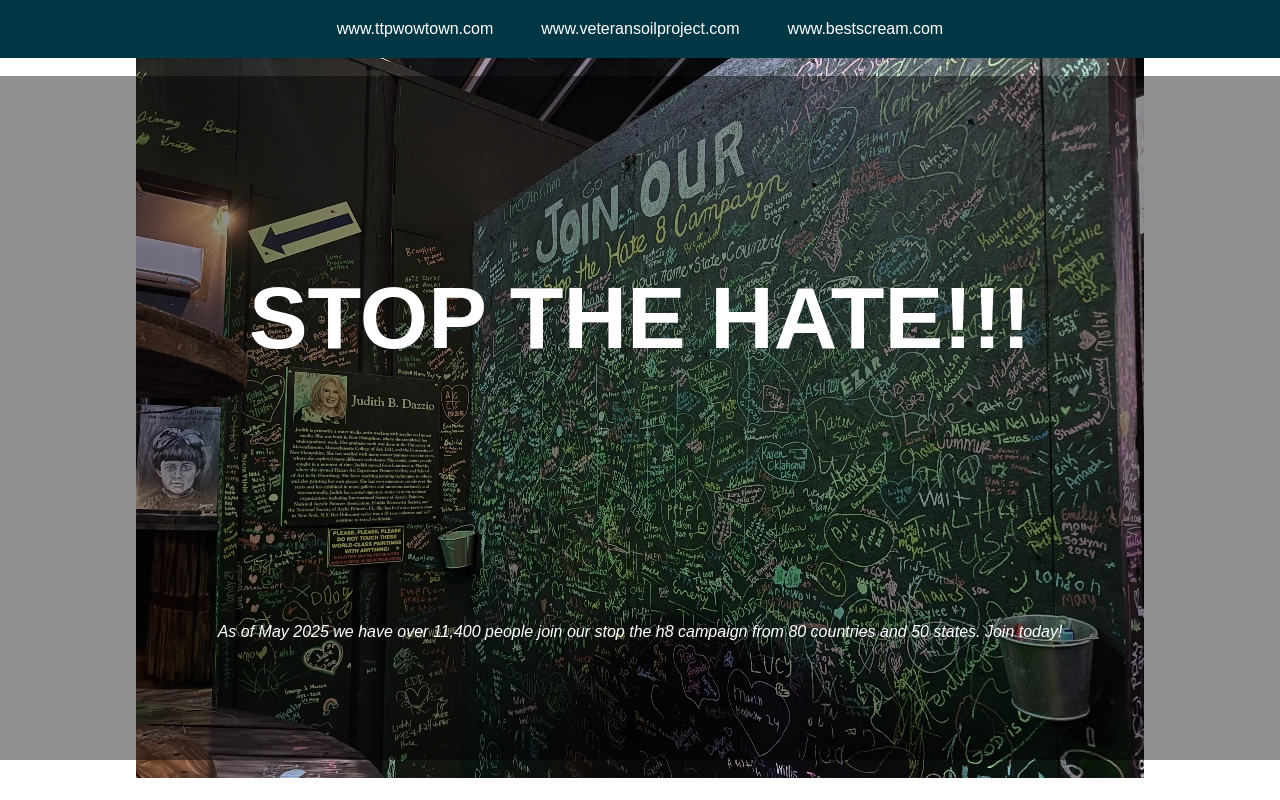
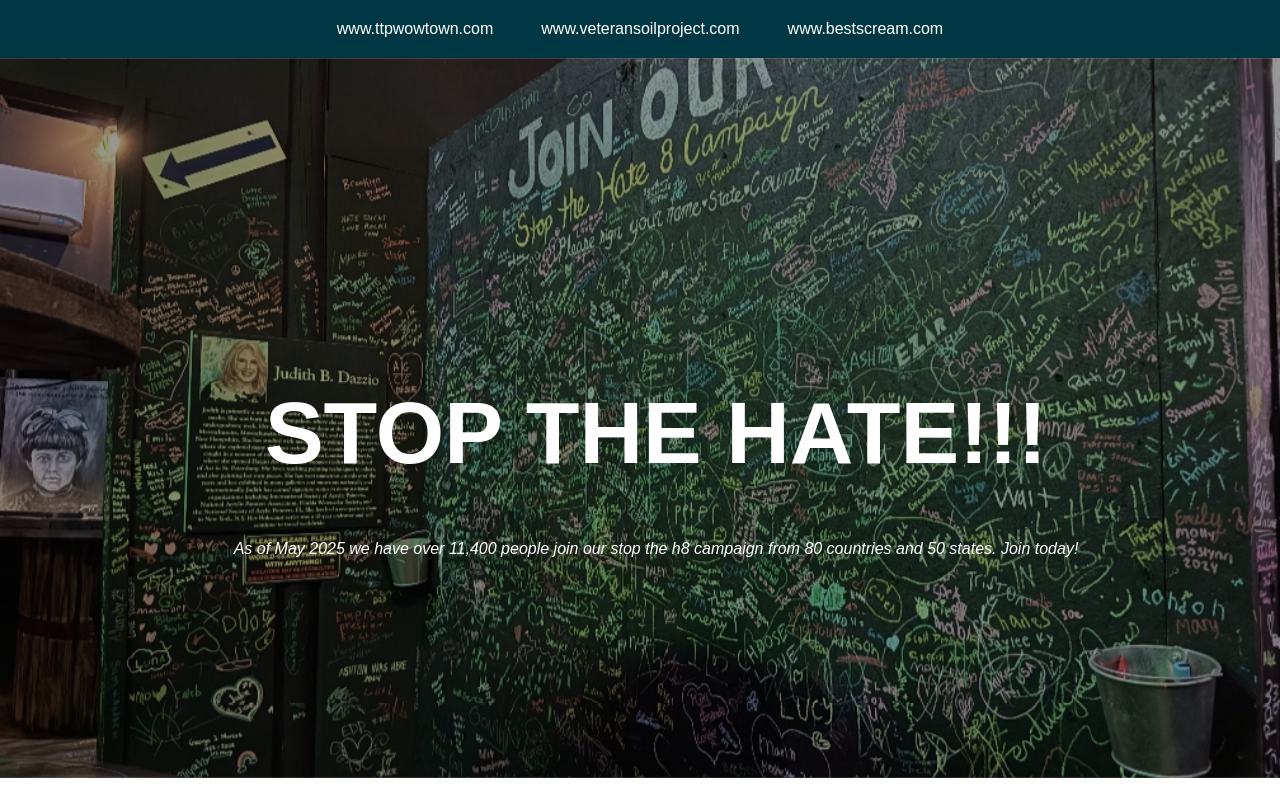
Before and after one commit to WarfDesigns/stopthehate8.com, a plain HTML site: page index.html in a window 1280 px wide. Shown: the top 800 px of the page. Drawn offline with Linux system fonts and the light colour scheme.

Commit message:
Still troubleshooting.

```diff
--- a/index.html
+++ b/index.html
@@ -22,18 +22,10 @@
               <h1>STOP THE HATE!!!</h1>
               <p><em>As of May 2025 we have over 11,400 people join our stop the h8 campaign from 80 countries and 50 states. Join today!</em></p>
             </div>
-              <div class="slides-wrapper">
-                <section >
-                <div class="slide active">
+            <div class="slides">
               <img src="/img/Hate8Campaign/2025-04-24 10-29-39.webp" alt="StoptheHate!">
-                </div>
-              <div class="slide">
               <img src="/img/Hate8Campaign/2025-04-24 10-29-29.webp" alt="StoptheHate!">
-              </div>
-              <div class="slide">
               <img src="/img/Hate8Campaign/image2.webp" alt="StoptheHate!">
-              </div>
-                </section>
             </div>
           </section>
     <section class="one-column">
--- a/public/css/carousel.css
+++ b/public/css/carousel.css
@@ -1,49 +1,43 @@
+/* CSS */
+html, body { margin:0; padding:0; }
+
 .carousel {
-  display: grid;
-  grid-area: 1 / 1 / 2 / 2;
   position: relative;
-  width: 100%;
-  aspect-ratio: 16 / 9;
-  max-width: 100%;
+  width: 100vw;
+  left: 50%; margin-left: -50vw;
+  height: 0;
+  padding-top: 56.25%;
   overflow: hidden;
-  justify-self: center;
 }
 
-.carousel .slide {
-  grid-area: 1 / 1 / 2 / 2;
+.carousel .overlay {
+  position: absolute;
+  top: 0; left: 0; width:100%; height:100%;
+  z-index: 2;
+  display: flex;
+  flex-direction: column;
+  justify-content: center;
+  align-items: center;
+  text-align: center;
+  color: #fff;
+  background: rgba(0,0,0,0.4);
+  padding: 1rem;
+}
+
+.carousel .slides {
+  position: absolute;
+  top: 0; left: 0; width:100%; height:100%;
+}
+
+.carousel .slides img {
+  position: absolute;
+  top: 0; left: 0;
+  width: 100%; height: 100%;
+  object-fit: cover;
   opacity: 0;
   transition: opacity 1s ease-in-out;
 }
 
-.carousel .slide.active {
+.carousel .slides img.active {
   opacity: 1;
 }
-
-.carousel img {
-  display: block;
-  width: 100%;
-  height: 100%;
-  object-fit: cover;
-}
-
-  .overlay {
-    display: grid;
-    justify-items: stretch;
-    position: absolute;
-    top: 50%;
-    left: 50%;
-    transform: translate(-50%, -50%);
-    z-index: 10;
-    text-align: center;
-    color: white;
-    pointer-events: none;
-    background-color: rgba(0, 0, 0, 0.441);
-    width: 100%;
-    height: 95%;
-    place-items: center;
-  }
-  @media (max-width: 480px) {
-  .carousel {
-        aspect-ratio: 4 / 3;
-  }
-}
--- a/public/js/script.js
+++ b/public/js/script.js
@@ -1,13 +1,14 @@
-document.addEventListener("DOMContentLoaded", () => {
-  const slides = document.querySelectorAll(".carousel .slide");
-  let current = 0;
+document.addEventListener('DOMContentLoaded', () => {
+    const imgs     = document.querySelectorAll('.carousel .slides img');
+    let   current  = 0;
+    const delay    = 5000;  // time between fades (ms)
 
-  setInterval(() => {
-    // fade out current
-    slides[current].classList.remove("active");
-    // advance index
-    current = (current + 1) % slides.length;
-    // fade in next
-    slides[current].classList.add("active");
-  }, 5000);  // change every 5 seconds (adjust as you like)
-});
+    // initialize
+    imgs[current].classList.add('active');
+
+    setInterval(() => {
+      imgs[current].classList.remove('active');
+      current = (current + 1) % imgs.length;
+      imgs[current].classList.add('active');
+    }, delay);
+  });
```
Lines whose indentation alone changed are shown as unchanged.
